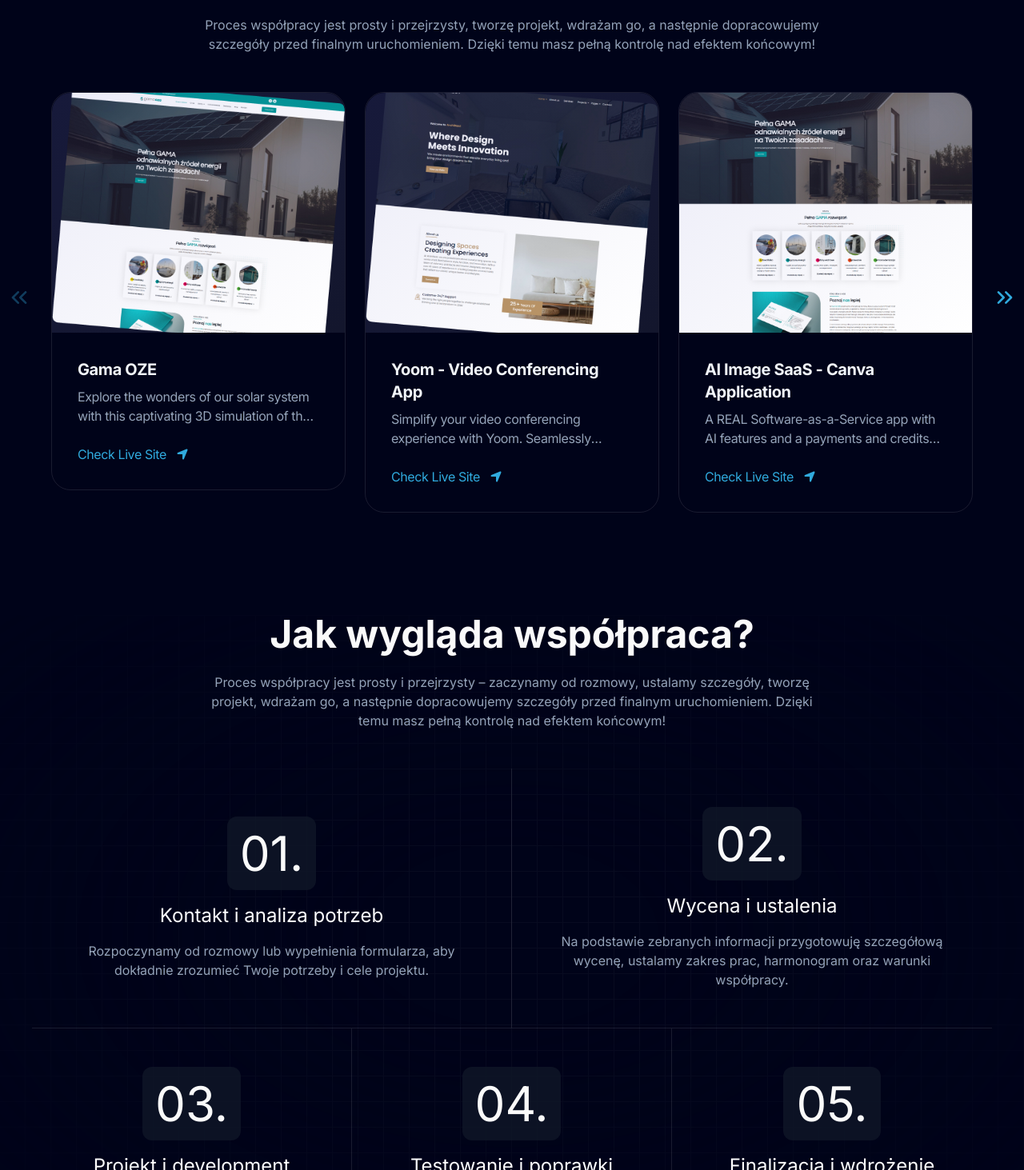
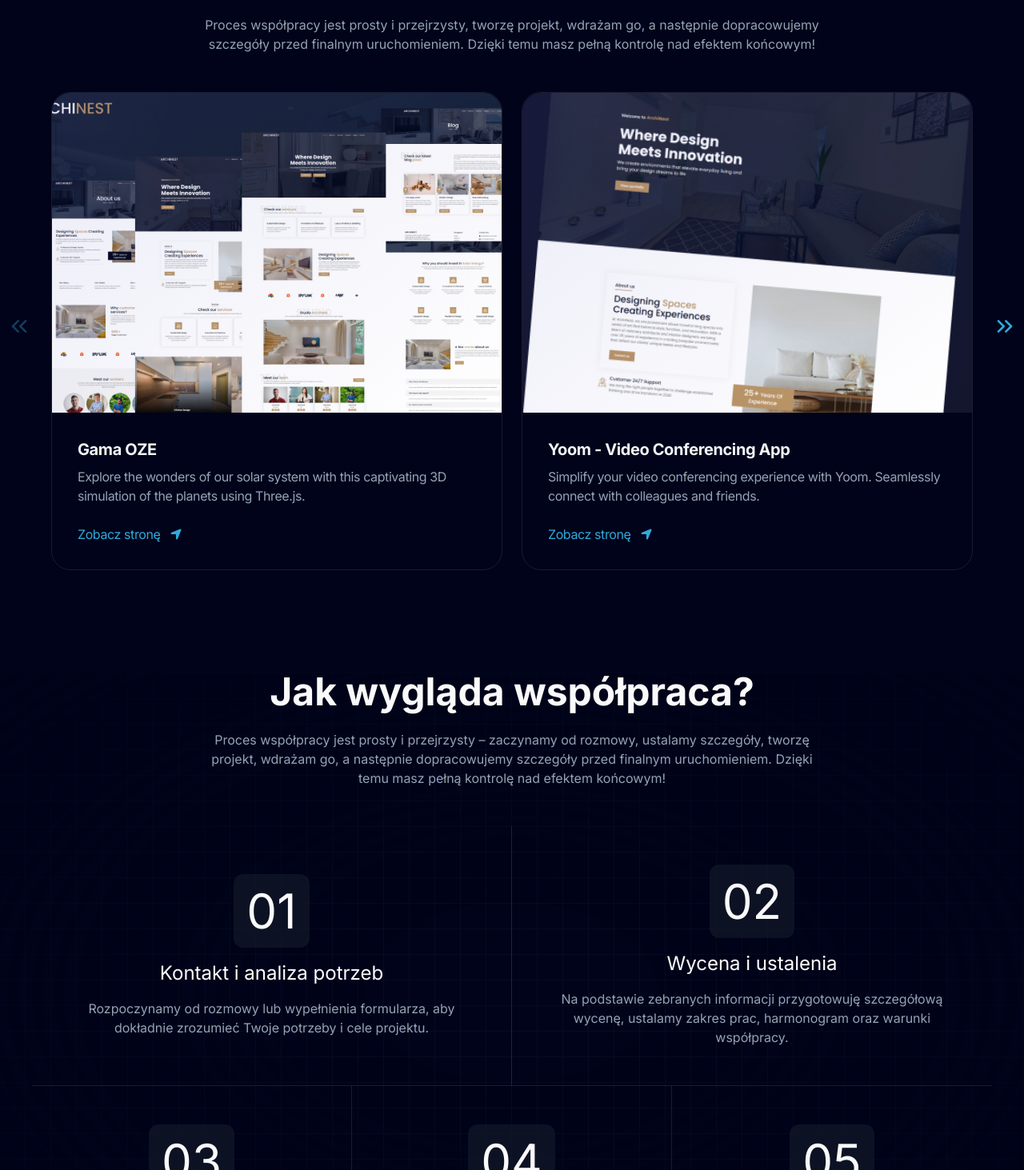
Before and after one commit to frageno/portfolio, a Next.js app: page / in a window 1280 px wide. Shown: the part 2047-3510 px from the top of the page at 80% size. Built offline with nearby package versions, Linux system fonts and the light colour scheme.

Commit message:
refactor: update project step indicators and improve RecentProject component layout; adjust image and text elements for better clarity

```diff
--- a/app/page.tsx
+++ b/app/page.tsx
@@ -34,29 +34,29 @@ export default function Home() {
           <div className="relative grid grid-cols-12 z-10">
             {/* First row - span 6 columns */}
             <div className="flex flex-col items-center justify-center text-center col-span-12 md:col-span-6 px-6 py-8 xl:p-12 space-y-4 border-y md:border-r md:border-t-0 border-b border-white/[0.1]">
-              <div className="w-fit text-6xl bg-black-200 p-4 rounded-xl">01.</div>
+              <div className="w-fit text-6xl bg-black-200 p-4 rounded-xl">01</div>
               <div className="text-white text-2xl">Kontakt i analiza potrzeb</div>
               <p className="text-slate-400 text-base">Rozpoczynamy od rozmowy lub wypełnienia formularza, aby dokładnie zrozumieć Twoje potrzeby i cele projektu.</p>
             </div>
             <div className="flex flex-col items-center justify-center text-center col-span-12 md:col-span-6 px-6 py-8 xl:p-12 space-y-4 border-b border-white/[0.1]">
-              <div className="w-fit text-6xl bg-black-200 p-4 rounded-xl">02.</div>
+              <div className="w-fit text-6xl bg-black-200 p-4 rounded-xl">02</div>
               <div className="text-white text-2xl">Wycena i ustalenia</div>
               <p className="text-slate-400 text-base">Na podstawie zebranych informacji przygotowuję szczegółową wycenę, ustalamy zakres prac, harmonogram oraz warunki współpracy.</p>
             </div>
 
             {/* Second row - span 4 columns each */}
             <div className="flex flex-col items-center justify-center text-center col-span-12 md:col-span-6 lg:col-span-4 px-6 py-8 xl:p-12 space-y-4 md:border-r border-white/[0.1] border-b lg:border-b-0 lg:border-r">
-              <div className="w-fit text-6xl bg-black-200 p-4 rounded-xl">03.</div>
+              <div className="w-fit text-6xl bg-black-200 p-4 rounded-xl">03</div>
               <div className="text-white text-2xl">Projekt i development</div>
               <p className="text-slate-400 text-base">Tworzę projekt graficzny oraz wdrażam funkcjonalności, dbając o responsywność, wydajność i estetykę strony.</p>
             </div>
             <div className="flex flex-col items-center justify-center text-center col-span-12 md:col-span-6 lg:col-span-4 px-6 py-8 xl:p-12 space-y-4 border-b border-white/[0.1] lg:border-b-0 lg:border-r">
-              <div className="w-fit text-6xl bg-black-200 p-4 rounded-xl">04.</div>
+              <div className="w-fit text-6xl bg-black-200 p-4 rounded-xl">04</div>
               <div className="text-white text-2xl">Testowanie i poprawki </div>
               <p className="text-slate-400 text-base">Przeprowadzam testy, sprawdzam poprawność działania i nanoszę ewentualne poprawki, aby wszystko działało zgodnie z oczekiwaniami.</p>
             </div>
             <div className="flex flex-col items-center justify-center text-center col-span-12 lg:col-span-4 px-6 py-8 xl:p-12 space-y-4 border-b border-white/[0.1] md:border-0">
-              <div className="w-fit text-6xl bg-black-200  p-4 rounded-xl">05.</div>
+              <div className="w-fit text-6xl bg-black-200  p-4 rounded-xl">05</div>
               <div className="text-white text-2xl">Finalizacja i wdrożenie</div>
               <p className="text-slate-400 text-base">Uruchamiam stronę na docelowym serwerze oraz przeprowadzam krótkie szkolenie z jej obsługi, abyś mógł w pełni z niej korzystać.</p>
             </div>
--- a/components/RecentProject.tsx
+++ b/components/RecentProject.tsx
@@ -9,15 +9,14 @@ import { Navigation, Pagination } from 'swiper/modules'
 import 'swiper/css'
 import 'swiper/css/navigation'
 import 'swiper/css/pagination'
-import { FiChevronsLeft, FiChevronsRight } from "react-icons/fi"; // Add this import
+import { FiChevronsLeft, FiChevronsRight } from "react-icons/fi";
 
 const RecentProject = () => {
   return (
     <div id="projekty" className="space-y-12">
         <div className="space-y-6">
           <h2 className="heading">
-              Sprawdz moje { '' }
-              <span className="text-purple">ostatnie projekty</span>
+              Sprawdz moje ostatnie projekty
           </h2>
           <p className="text-slate-400 text-base text-center max-w-3xl mx-auto">Proces współpracy jest prosty i przejrzysty, tworzę projekt, wdrażam go, a następnie dopracowujemy szczegóły przed finalnym uruchomieniem. Dzięki temu masz pełną kontrolę nad efektem końcowym!</p>
         </div>
@@ -47,7 +46,7 @@ const RecentProject = () => {
               spaceBetween: 24
             },
             1280: {
-              slidesPerView: 3,
+              slidesPerView: 2,
               spaceBetween: 24
             }
           }}
@@ -56,7 +55,7 @@ const RecentProject = () => {
             <SwiperSlide key={id}>
               <div className="w-full flex items-center justify-center rounded-3xl border border-white/[0.1]">
                 <div className="flex basis-full flex-col tracking-tight text-slate-100/50">
-                  <div className="relative w-full h-[200px] lg:h-[300px] overflow-hidden rounded-t-3xl bg-[#13162d]">
+                  <div className="relative w-full h-[200px] lg:h-[400px] overflow-hidden rounded-t-3xl bg-[#13162d]">
                     <Image
                       src={img}
                       alt={title}
@@ -77,7 +76,7 @@ const RecentProject = () => {
                     </p>
                     <div className="flex items-center pt-4">
                       <a className="text-sm lg:text-base text-purple cursor-pointer">
-                        Check Live Site
+                        Zobacz stronę
                       </a>
                       <FaLocationArrow className="ms-3" color="#30AADD" />
                     </div>
--- a/data/index.ts
+++ b/data/index.ts
@@ -44,8 +44,7 @@ export const navItems = [
       id: 1,
       title: "Gama OZE",
       des: "Explore the wonders of our solar system with this captivating 3D simulation of the planets using Three.js.",
-      img: "/project-2.png",
-      iconLists: ["/re.svg", "/tail.svg", "/ts.svg", "/three.svg", "/fm.svg"],
+      img: "/project-1.jpg",
       link: "https://gamaoze.pl/",
     },
     {
```
Also changed, not shown: public/project-1.jpg.
